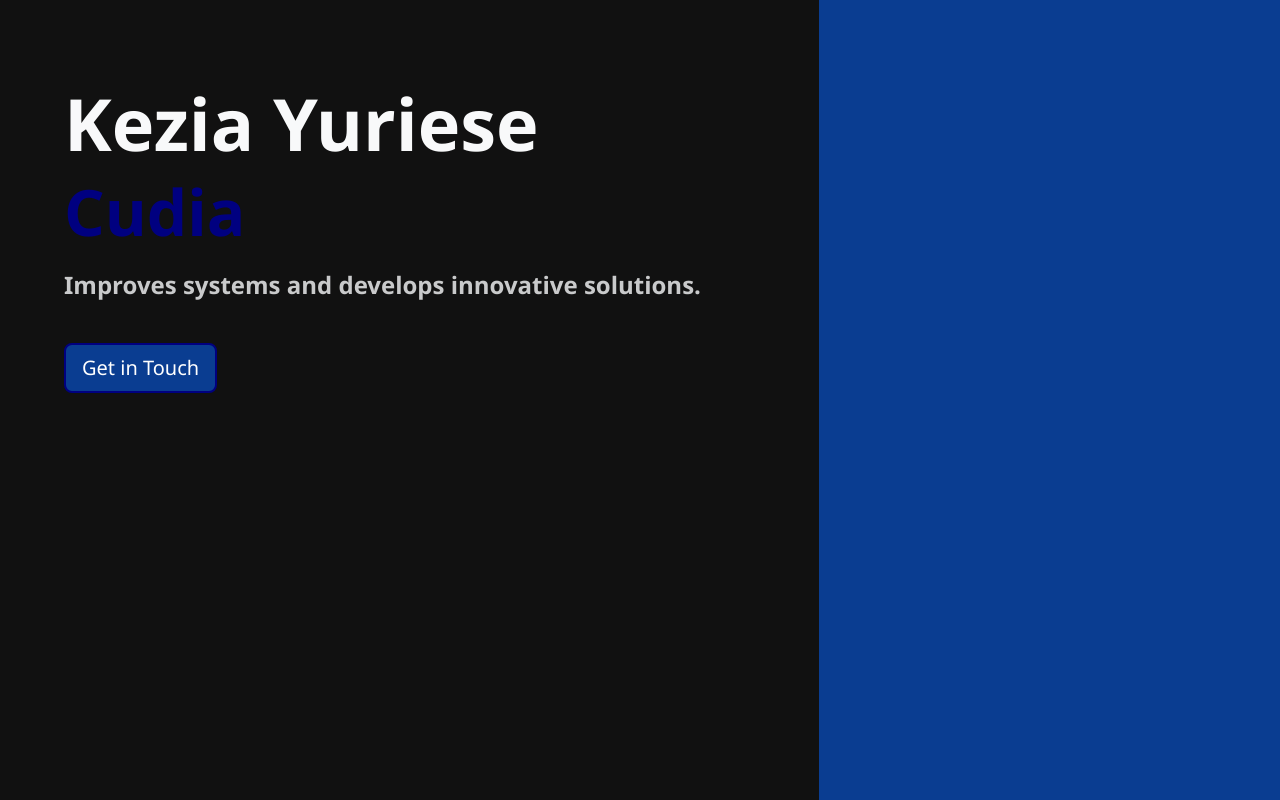
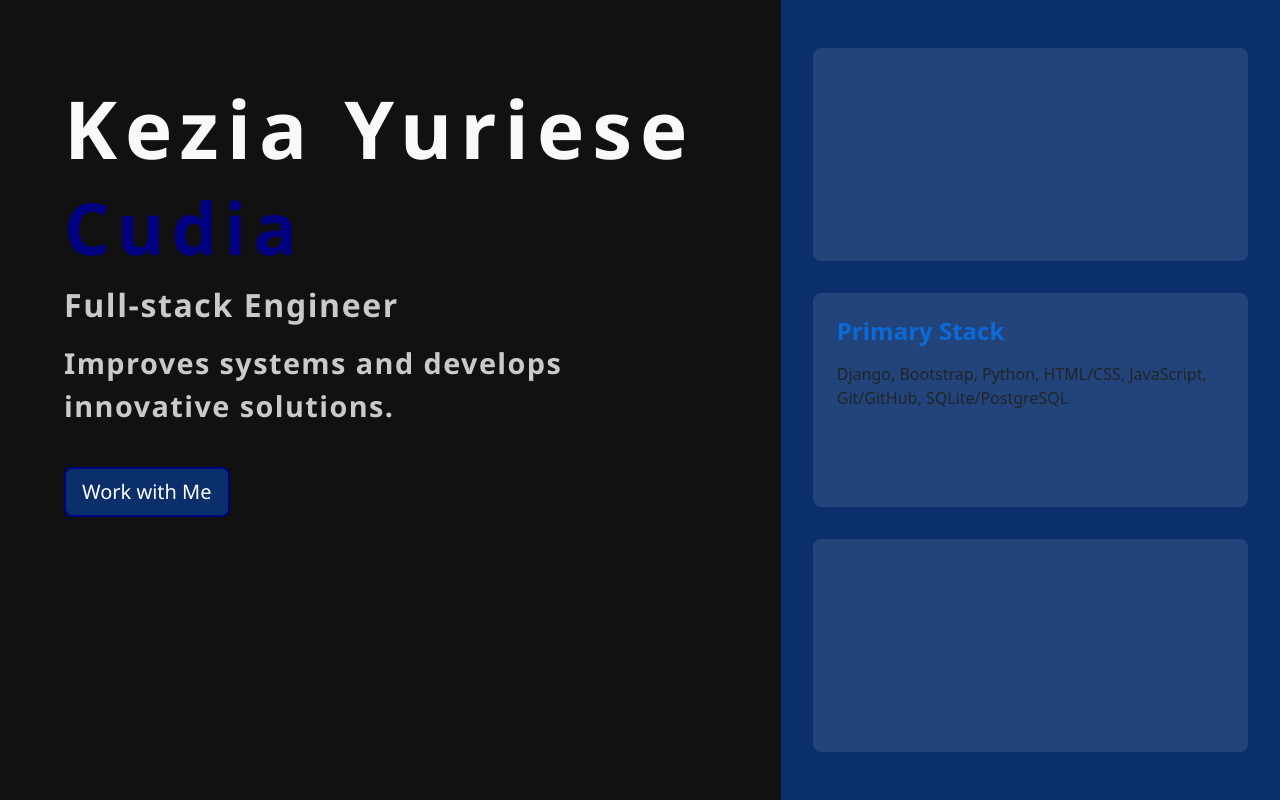
Before and after one commit to Kez723Cudia/Quiz-1-Portfolio, a Django app: page / in a window 1280 px wide. Run offline with Django 5.2, Linux system fonts and the light colour scheme.

Commit message:
Improved Hero page with professional font, optimized layout, CTA styling, and Primary Stack section

```diff
--- a/home/templates/home/hero.html
+++ b/home/templates/home/hero.html
@@ -19,36 +19,68 @@
             align-items: flex-start;
             padding: 5rem 4rem;
             font-family: 'Segoe UI', Tahoma, Geneva, Verdana, sans-serif; /* professional font */
+            animation: fadeInLeft 1.5s ease-in-out; /* minimal animation */
         }
         .hero-left h1 {
-            font-size: 4.5rem; /* larger first name */
+            font-size: 5rem; /* larger first name */
             font-weight: 800;
             color: #f8f9fa;
+            letter-spacing: 0.1em; /* spacing for aesthetics */
             margin-bottom: 0.5rem;
         }
         .hero-left h2 {
-            font-size: 4rem; /* larger surname */
+            font-size: 4.5rem; /* larger surname */
             font-weight: 800;
             color: navy;
+            letter-spacing: 0.1em;
             margin-bottom: 1rem;
         }
+        .hero-left h3 {
+            font-size: 2rem;
+            font-weight: 700;
+            color: rgba(248, 249, 250, 0.8);
+            margin-bottom: 1rem;
+            letter-spacing: 0.05em;
+        }
         .hero-left p {
-            font-size: 1.5rem; /* increased tagline size */
+            font-size: 1.8rem; /* increased tagline size */
             font-weight: 600;
             color: rgba(248, 249, 250, 0.8);
+            letter-spacing: 0.05em;
             margin-bottom: 1.5rem;
         }
-        .hero-right {
-            flex: 2; /* 2/5 width */
-            background-color: #0a3d91; /* darker metallic blue */
-        }
         .btn-custom {
-            background-color: #0a3d91; /* same as right side */
+            background-color: #0a2f6b; /* darker metallic blue */
             border: 2px solid navy; /* navy border */
             color: #fff;
         }
         .btn-custom:hover {
-            background-color: #072c6b; /* darker hover */
+            background-color: #07224d;
+        }
+        .hero-right {
+            flex: 2; /* 2/5 width */
+            background-color: #0a2f6b; /* darker metallic blue */
+            display: flex;
+            flex-direction: column;
+            justify-content: space-between;
+            padding: 2rem;
+        }
+        .stack-container {
+            background-color: rgba(255, 255, 255, 0.1); /* semi-transparent darker blue */
+            flex: 1;
+            margin: 1rem 0;
+            padding: 1.5rem;
+            border-radius: 0.5rem;
+        }
+        .stack-container h4 {
+            font-size: 1.5rem;
+            font-weight: 700;
+            color: rgba(0, 123, 255, 0.7); /* semi-transparent blue shade */
+            margin-bottom: 1rem;
+        }
+        @keyframes fadeInLeft {
+            from { opacity: 0; transform: translateX(-50px); }
+            to { opacity: 1; transform: translateX(0); }
         }
     </style>
 </head>
@@ -59,12 +91,20 @@
         <div class="hero-left">
             <h1>Kezia Yuriese</h1>
             <h2>Cudia</h2>
+            <h3>Full-stack Engineer</h3>
             <p>Improves systems and develops innovative solutions.</p>
-            <a href="#" class="btn btn-custom btn-lg mt-3">Get in Touch</a>
+            <a href="#" class="btn btn-custom btn-lg mt-3">Work with Me</a>
         </div>
 
         <!-- Right Side -->
-        <div class="hero-right"></div>
+        <div class="hero-right">
+            <div class="stack-container"></div>
+            <div class="stack-container">
+                <h4>Primary Stack</h4>
+                <p>Django, Bootstrap, Python, HTML/CSS, JavaScript, Git/GitHub, SQLite/PostgreSQL</p>
+            </div>
+            <div class="stack-container"></div>
+        </div>
     </div>
 
     <!-- Bootstrap JS -->
```
Also changed, not shown: README.md.
